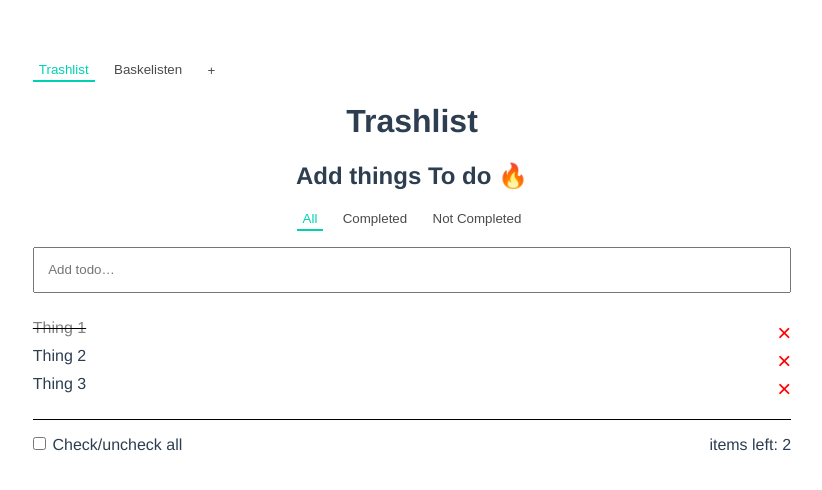
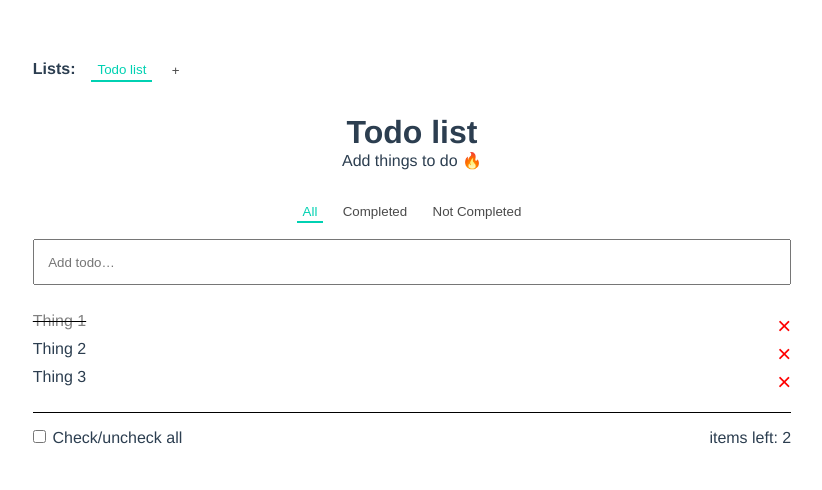
Before and after one commit to StewyEarth/todo-app, a Vue app: page / in a window 1280 px wide. Shown: the top 490 px of the page, without its empty margins (228-1050 px from the left). Built offline with nearby package versions, Linux system fonts and the light colour scheme.

Commit message:
Update Todo.vue

```diff
--- a/src/components/Todo.vue
+++ b/src/components/Todo.vue
@@ -1,6 +1,7 @@
 <template>
   <div id="todo">
     <div class="todolists">
+      <h4>Lists:</h4>
       <div v-for="(list,index) in lists" :key="index" class="todo-list">
         <button
           class="todo-list-btn tabbutton"
@@ -25,8 +26,8 @@
       <button class="tabbutton addlistbtn" v-on:click="listAddMode = true">+</button>
     </div>
 
-    <h1>{{lists[this.currentlist].name}}</h1>
-    <h2>Add things To do 🔥</h2>
+    <h1 class="list-title">{{lists[this.currentlist].name}}</h1>
+    <p class="instructions">Add things to do 🔥</p>
     <div class="tabmenu">
       <button
         class="tabbutton"
@@ -51,6 +52,7 @@
       v-model="newTodo"
       v-on:keyup.enter="addTodo"
     />
+    <p v-if="todosFiltered.length == 0">No results found... add or complete something</p>
     <div v-for="(todo,index) in todosFiltered" :key="index" class="todo-item">
       <div
         class="todo-title"
@@ -66,7 +68,7 @@
           type="checkbox"
           name
           id="completeall"
-          :checked="anyRemaining"
+          :checked="noRemaining"
         />
         <label for="completeall">Check/uncheck all</label>
       </div>
@@ -90,7 +92,7 @@ export default {
       lists: [
         {
           id: 0,
-          name: "Trashlist",
+          name: "Todo list",
           todos: [
             {
               id: 0,
@@ -109,27 +111,27 @@ export default {
             }
           ]
         },
-        {
-          id: 1,
-          name: "Baskelisten",
-          todos: [
-            {
-              id: 0,
-              title: "Ralle 😭",
-              completed: false
-            },
-            {
-              id: 1,
-              title: "Mikkel",
-              completed: false
-            },
-            {
-              id: 2,
-              title: "Niklaz 😈",
-              completed: true
-            }
-          ]
-        }
+        // {
+        //   id: 1,
+        //   name: "Baskelisten",
+        //   todos: [
+        //     {
+        //       id: 0,
+        //       title: "Ralle 😭",
+        //       completed: false
+        //     },
+        //     {
+        //       id: 1,
+        //       title: "Mikkel",
+        //       completed: false
+        //     },
+        //     {
+        //       id: 2,
+        //       title: "Niklaz 😈",
+        //       completed: true
+        //     }
+        //   ]
+        // }
       ]
     };
   },
@@ -212,7 +214,7 @@ export default {
       return this.lists[this.currentlist].todos.filter(todo => !todo.completed)
         .length;
     },
-    anyRemaining() {
+    noRemaining() {
       return this.remaining == 0;
     }
   }
@@ -220,6 +222,9 @@ export default {
 </script>
 
 <style scoped>
+h4{
+  margin: 0;
+}
 a {
   text-decoration: none;
 }
@@ -240,8 +245,16 @@ p {
   display: flex;
   justify-content: space-between;
 }
+.list-title{
+  margin: 1em 0 0 0;
+}
+.instructions{
+  margin-bottom: 2em;
+}
 .todo-title {
   cursor: pointer;
+  word-wrap: anywhere;
+  margin-right: 1em;
 }
 .todo-remove {
   color: red;
@@ -260,7 +273,9 @@ p {
 .todolists {
   text-align: left;
   display: flex;
+  flex-wrap: wrap;
 }
+
 .todo-list {
   position: relative;
 }
@@ -321,6 +336,9 @@ p {
 .listremove:hover {
   color: black;
 }
+.todo-list:first-of-type {
+  margin-left: 1em;
+}
 .todo-list:hover .listremove {
   opacity: 1;
 }
```
